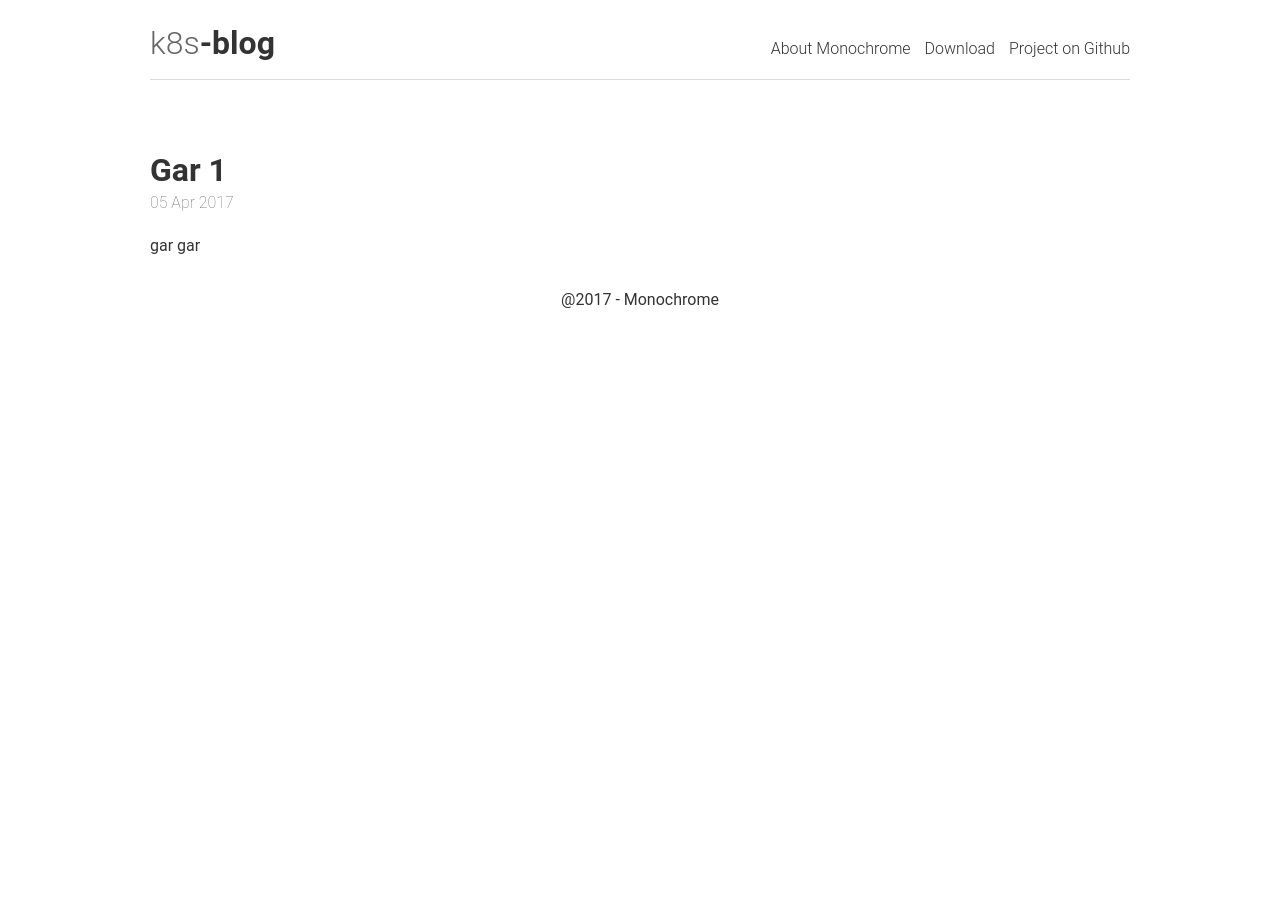
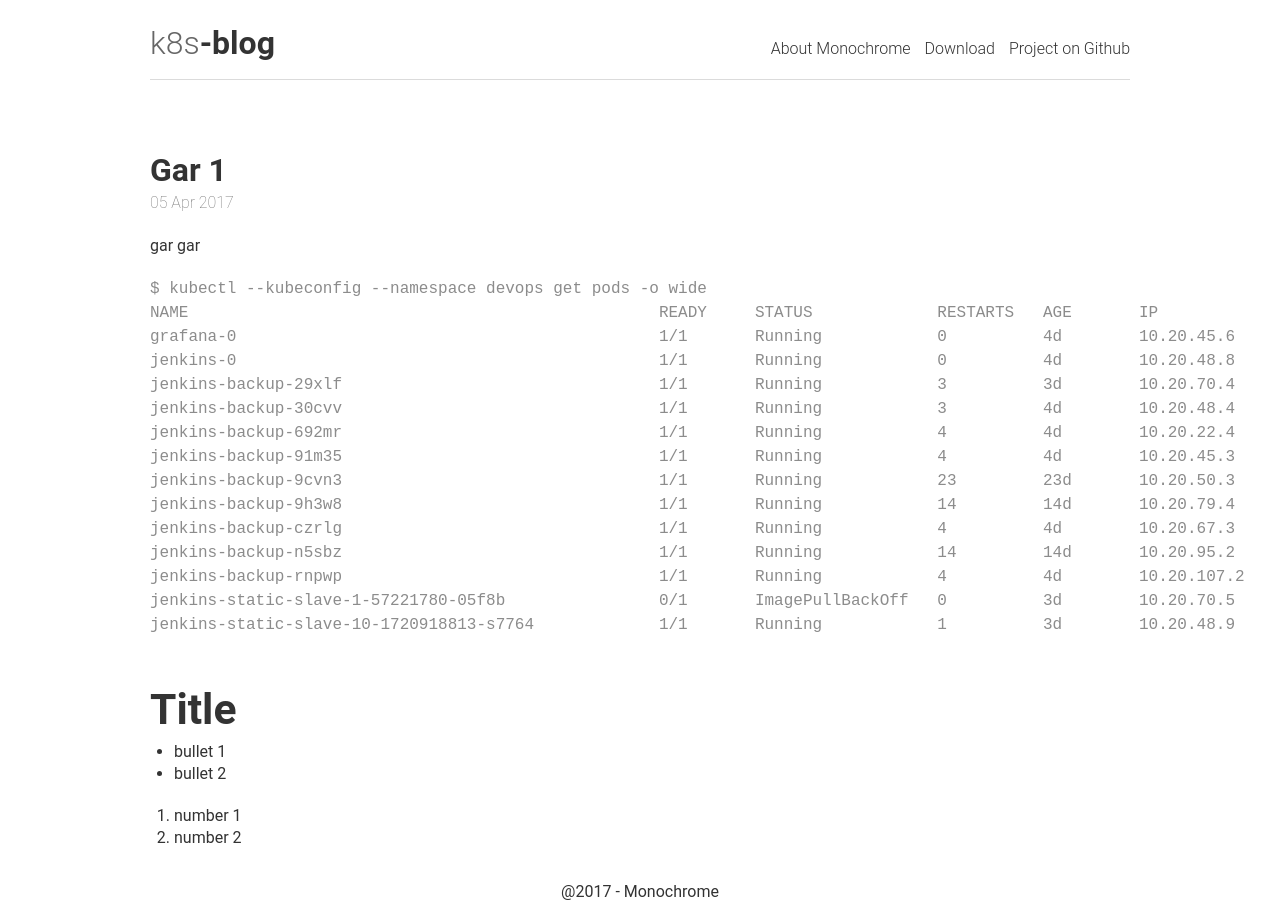
Before and after one commit to sekka1/k8s-blog, a Jekyll site: the page built from _posts/2017-04-05-gar1.md, in a window 1280 px wide. Built offline with Jekyll 4.4.1, drawn with Linux system fonts in a browser that asks for light colours.

Commit message:
updating test post

````diff
--- a/_posts/2017-04-05-gar1.md
+++ b/_posts/2017-04-05-gar1.md
@@ -4,3 +4,30 @@ description: Yay!
 header: Gar 1
 ---
 gar gar
+
+```
+$ kubectl --kubeconfig --namespace devops get pods -o wide
+NAME                                                 READY     STATUS             RESTARTS   AGE       IP              NODE
+grafana-0                                            1/1       Running            0          4d        10.20.45.6      ip-172-20-82-103.us-west-2.compute.internal
+jenkins-0                                            1/1       Running            0          4d        10.20.48.8      ip-172-20-82-60.us-west-2.compute.internal
+jenkins-backup-29xlf                                 1/1       Running            3          3d        10.20.70.4      ip-172-20-82-84.us-west-2.compute.internal
+jenkins-backup-30cvv                                 1/1       Running            3          4d        10.20.48.4      ip-172-20-82-60.us-west-2.compute.internal
+jenkins-backup-692mr                                 1/1       Running            4          4d        10.20.22.4      ip-172-20-83-98.us-west-2.compute.internal
+jenkins-backup-91m35                                 1/1       Running            4          4d        10.20.45.3      ip-172-20-82-103.us-west-2.compute.internal
+jenkins-backup-9cvn3                                 1/1       Running            23         23d       10.20.50.3      ip-172-20-62-206.us-west-2.compute.internal
+jenkins-backup-9h3w8                                 1/1       Running            14         14d       10.20.79.4      ip-172-20-82-10.us-west-2.compute.internal
+jenkins-backup-czrlg                                 1/1       Running            4          4d        10.20.67.3      ip-172-20-61-66.us-west-2.compute.internal
+jenkins-backup-n5sbz                                 1/1       Running            14         14d       10.20.95.2      ip-172-20-83-67.us-west-2.compute.internal
+jenkins-backup-rnpwp                                 1/1       Running            4          4d        10.20.107.2     ip-172-20-81-46.us-west-2.compute.internal
+jenkins-static-slave-1-57221780-05f8b                0/1       ImagePullBackOff   0          3d        10.20.70.5      ip-172-20-82-84.us-west-2.compute.internal
+jenkins-static-slave-10-1720918813-s7764             1/1       Running            1          3d        10.20.48.9      ip-172-20-82-60.us-west-2.compute.internal
+
+```
+
+# Title
+
+* bullet 1
+* bullet 2
+
+1. number 1
+1. number 2
````
Also changed, not shown: 3 other files.
